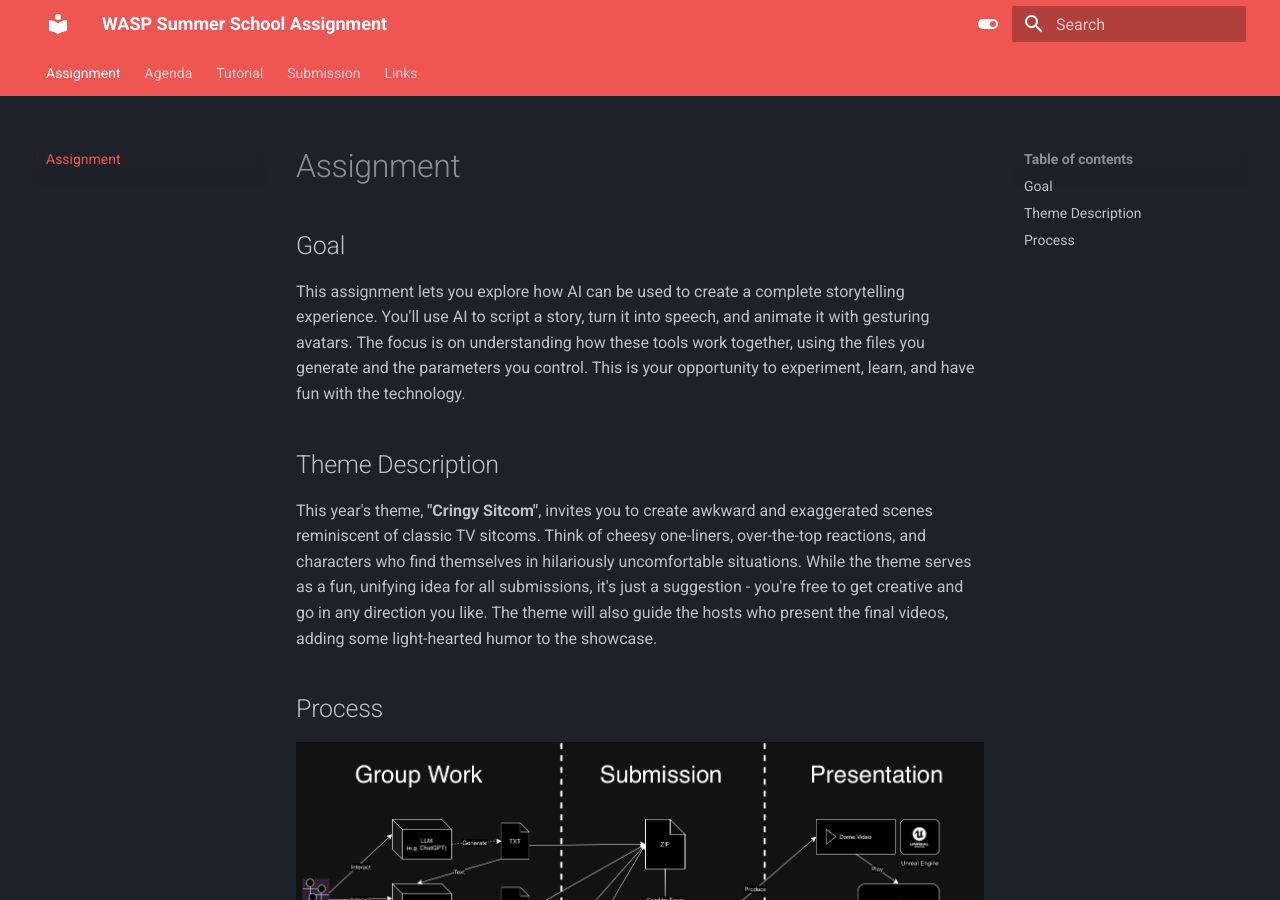
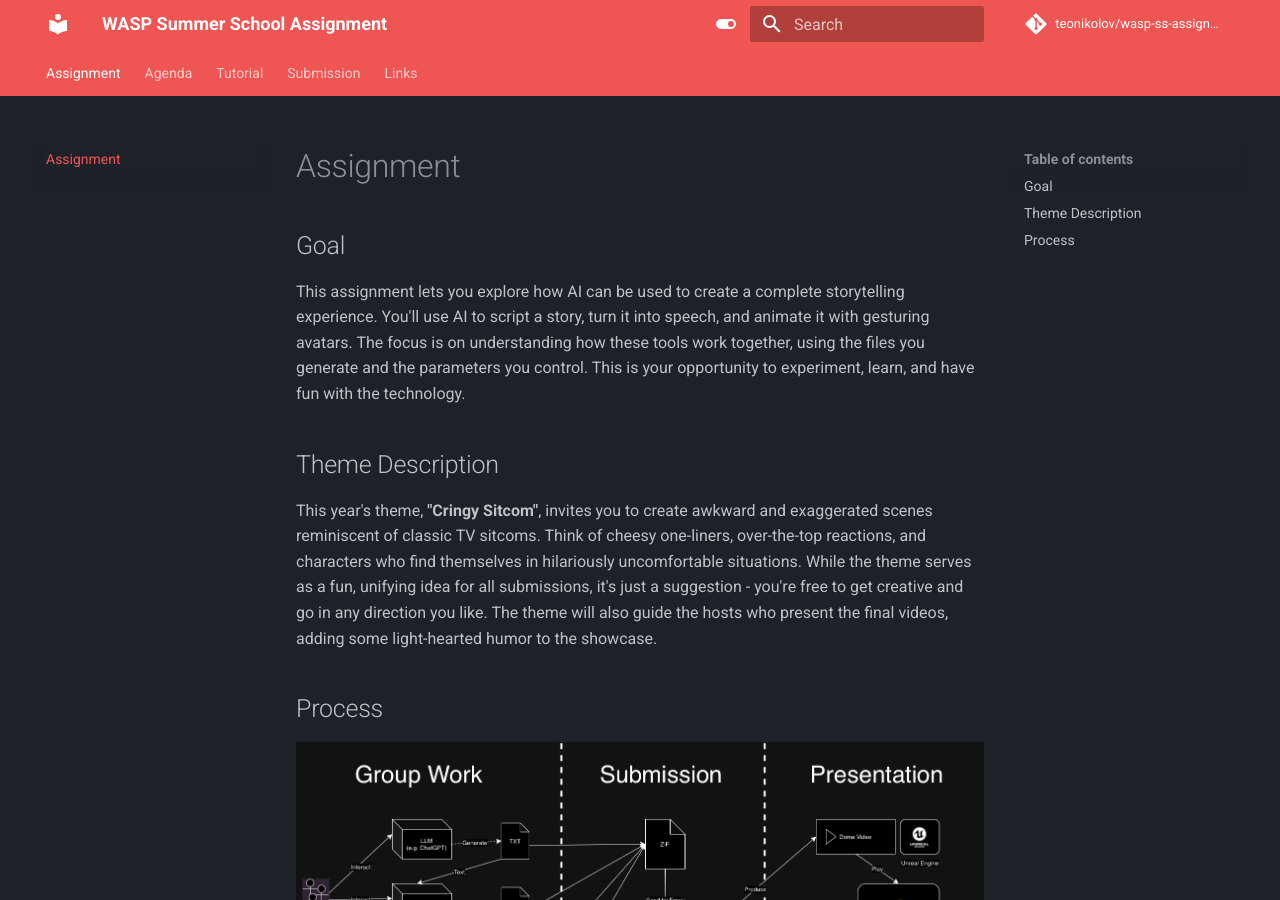
Before and after one commit to TeoNikolov/wasp-ss-assignment, an MkDocs documentation site: the page built from docs/index.md, in a window 1280 px wide and 900 px high. Built offline with MkDocs 1.6.1 and Material for MkDocs 9.7.7, drawn with Linux system fonts in a browser that asks for light colours; comment, search, counter and statistics services are not loaded.

Commit message:
Update mkdocs.yml

```diff
--- a/mkdocs.yml
+++ b/mkdocs.yml
@@ -1,8 +1,7 @@
 site_name: WASP Summer School Assignment
-
-# Repository
-repo_name: ""
-repo_url: ""
+site_url: https://wasp.teonikolov.com/
+repo_name: teonikolov/wasp-ss-assignment
+repo_url: https://github.com/teonikolov/wasp-ss-assignment
 edit_uri: ""
 
 theme:
```
